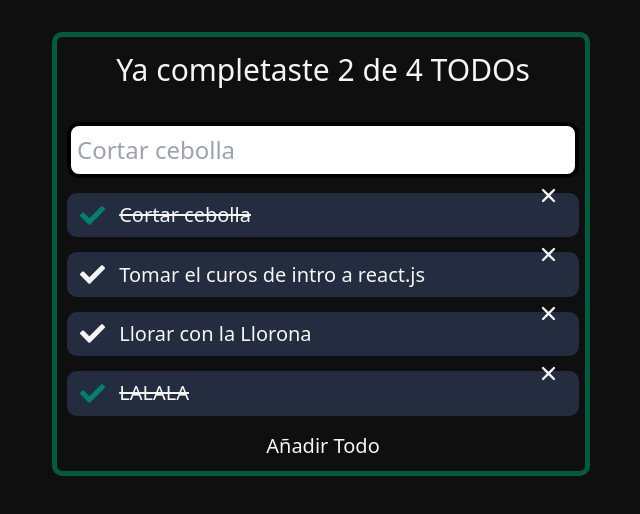
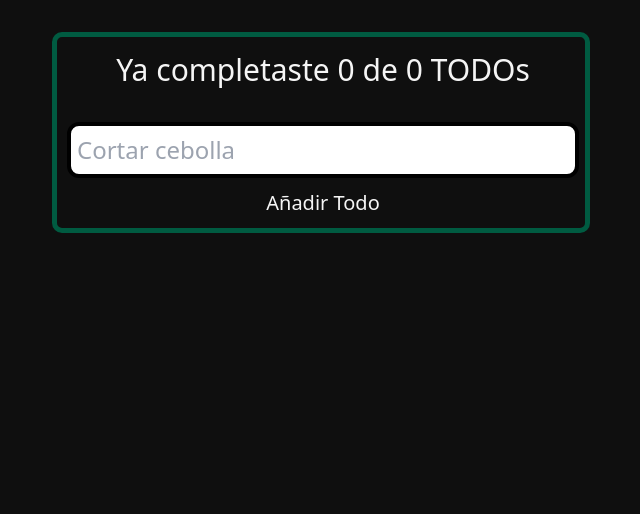
Before and after one commit to Dave-JunDev/todo, a React (Vite) app: page / in a window 1280 px wide. Shown: the top 514 px of the page, without its empty margins (12-652 px from the left). Built offline with nearby package versions, Linux system fonts and the light colour scheme.

Commit message:
separacion de logica de componentes

```diff
--- a/src/App.jsx
+++ b/src/App.jsx
@@ -4,17 +4,18 @@
 import {TodoItem} from './components/TodoItem'
 import {TodoList} from './components/TodoList'
 import {TodoSearch} from './components/TodoSearch'
-
-const defaultTodos = [
-  {text: 'Cortar cebolla', completed: true},
-  {text: 'Tomar el curos de intro a react.js', completed: false},
-  {text: 'Llorar con la Llorona', completed: false},
-  {text: 'LALALA', completed: true},
-]
+import { useLocalStorage } from './hooks/useLocalStorage'
+/*const defaultTodos = [
+  { text: "Cortar cebolla", completed: true },
+  { text: "Tomar el curos de intro a react.js", completed: false },
+  { text: "Llorar con la Llorona", completed: false },
+  { text: "LALALA", completed: true },
+];
+localStorage.setItem("Todo_V1", JSON.stringify(defaultTodos));*/
 export default function App() {
 
   const [searchValue, setSearchValue] = useState('')
-  const [todos, setTodos] = useState(defaultTodos)
+  const [todos, saveTodos] = useLocalStorage('Todo_V1', [])
 
   const completedTodos = todos.filter(
     (todo) => todo.completed)
@@ -33,14 +34,14 @@
     const newTodos = [...todos]
     let todoIndex = newTodos.findIndex((todo) => todo.text === text)
     newTodos[todoIndex].completed = true;
-    setTodos(newTodos)
+    saveTodos(newTodos)
   }
 
   const removeTodo = (text) => {
     const newTodos = [...todos]
     let todoIndex = newTodos.findIndex((todo) => todo.text === text)
     newTodos.splice(todoIndex, 1)
-    setTodos(newTodos)
+    saveTodos(newTodos)
   }
 
   return (
--- /dev/null
+++ b/src/hooks/useLocalStorage.js
@@ -0,0 +1,29 @@
+import { useState } from "react";
+
+function useLocalStorage(itemName, initialValue) {
+
+  const local = localStorage.getItem(itemName);
+  let parsedItem;
+
+  if(local)
+  {
+    parsedItem = JSON.parse(local)
+  }
+  else
+  {
+    localStorage.setItem(itemName, JSON.stringify(initialValue))
+    parsedItem = initialValue
+  }
+
+  const [item, setItem] = useState(parsedItem)
+
+  const saveItem = (newItems) =>
+  {
+    localStorage.setItem(itemName, JSON.stringify(newItems))
+    setItem(newItems)
+  }
+
+  return [item, saveItem]
+}
+
+export {useLocalStorage}
--- a/src/index.css
+++ b/src/index.css
@@ -104,5 +104,6 @@
 
 button
 {
+    margin-top: 10px;
     font-size: 20px;
 }
```
